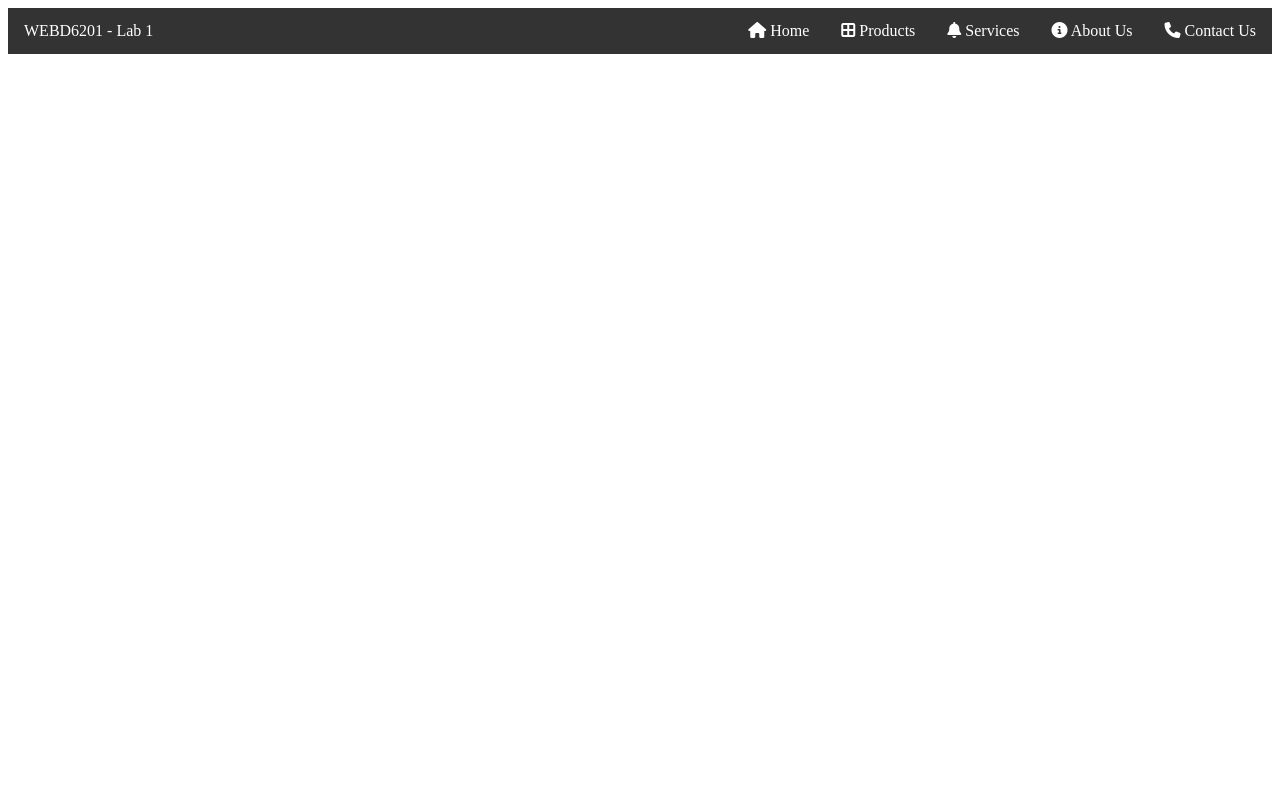
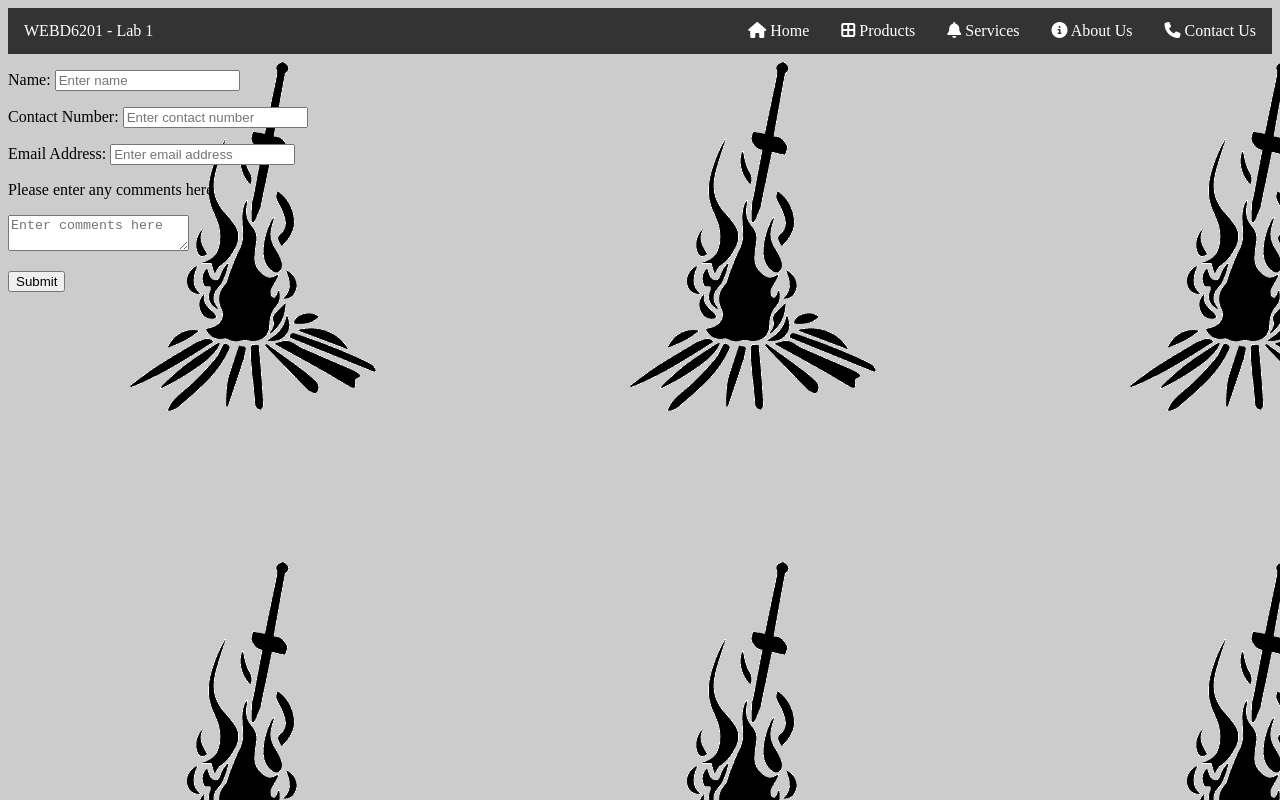
Before and after one commit to RudeboyTyyT/WEBD6201-Lab1, a plain HTML site: page contact.html in a window 1280 px wide. Drawn offline with Linux system fonts and the light colour scheme; files whose address does not match are found by name.

Commit message:
added background, added form to contact page

```diff
--- a/Content/app.css
+++ b/Content/app.css
@@ -22,3 +22,7 @@ ul {
   li a:hover {
     background-color: #111;
   }
+  body {
+    background-image: url("Images/bonfire.png");
+    background-color: #cccccc;
+   }
--- a/contact.html
+++ b/contact.html
@@ -18,6 +18,20 @@
 
          <li style="float:left; padding: 14px 16px; color: white; text-align: center;">WEBD6201 - Lab 1</li>
        </ul>
+       <form id = "contactForm" action = "">
+         <p><label class = "fixed" for = "name">Name:</label>
+            <input type = "text" id =  "name"
+            placeholder = "Enter name"></p>
+         <p><label class = "fixed" for = "contactNumber">Contact Number:</label>
+            <input type = "text" id = "contactNumber"
+            placeholder = "Enter contact number"></p>
+         <p><label class = "fixed" for = "emailAddress">Email Address:</label>
+            <input type = "text" id = "emailAddress"
+            placeholder = "Enter email address"></p>
+         <p><label for = "comments">Please enter any comments here</p>
+         <textarea id =  "comments" placeholder = "Enter comments here"></textarea>
+         <p><input id = "submit" type = "submit"> </p>
+      </form>
       <div id = "links"></div>
    </body>
 </html>
```
Also changed, not shown: Content/Images/bonfire.png (added).
